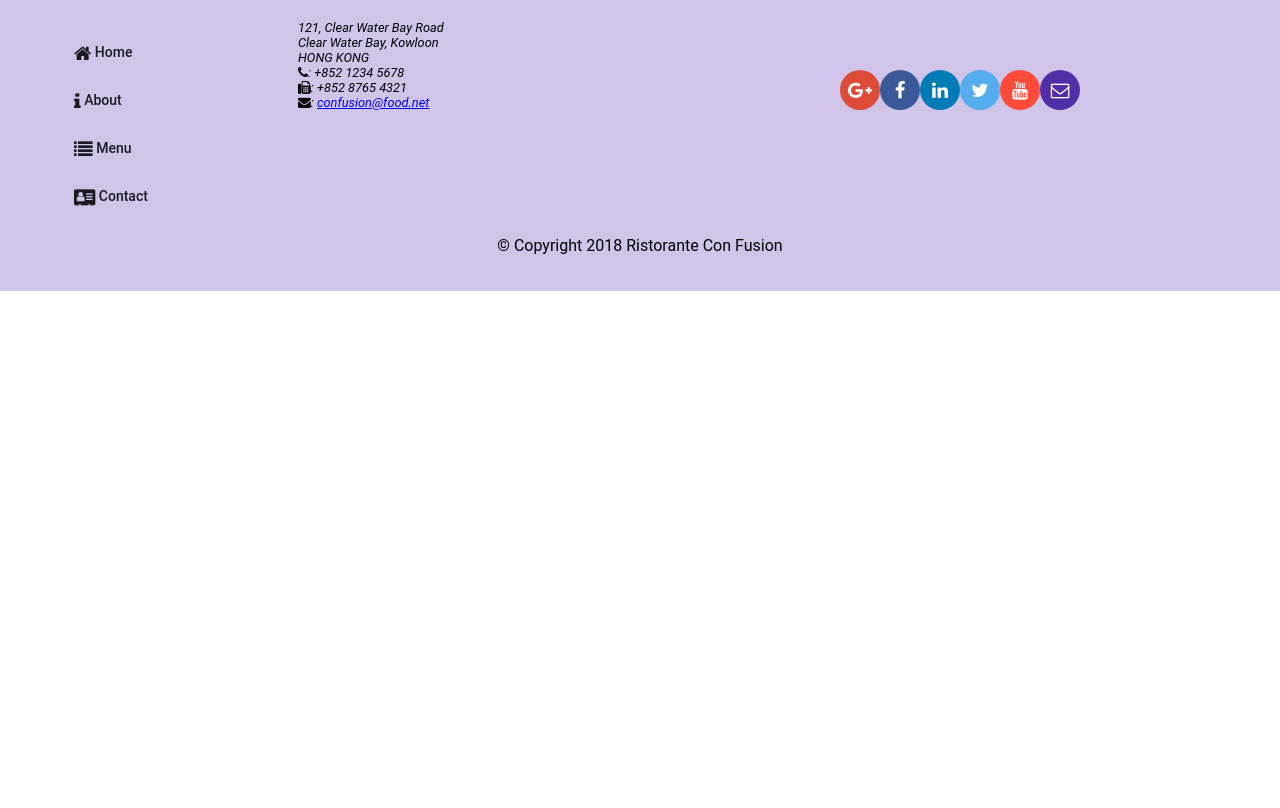
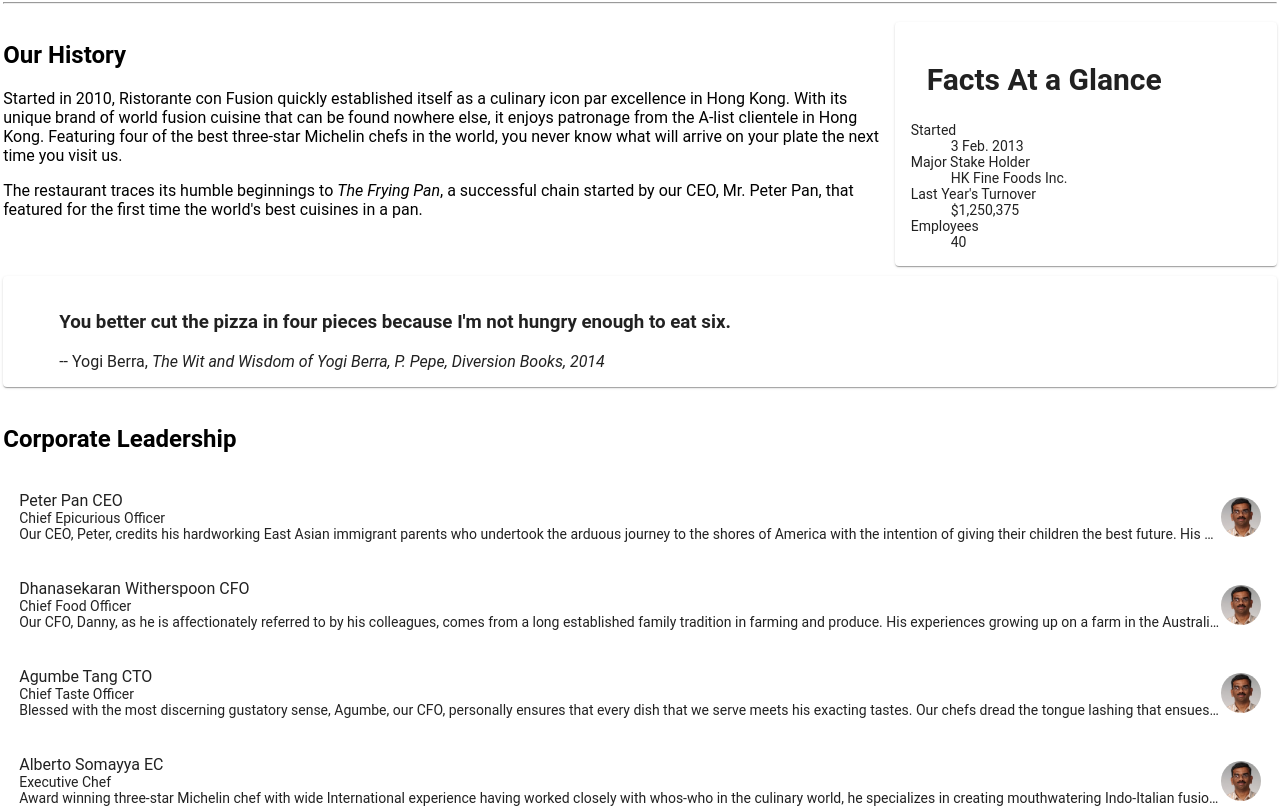
Before and after one commit to robinBisht/ConFusion-Angular, an Angular app: page /aboutus in a window 1280 px wide. Before the commit this address led to /. Shown: the part 400-1208 px from the top of the page. Before the commit the page ends 800 px from the top, so only its background shows below. Built offline with nearby package versions, Linux system fonts and the light colour scheme.

Commit message:
Assignment 2

```diff
--- a/src/app/about/about.component.html
+++ b/src/app/about/about.component.html
@@ -1,3 +1,71 @@
-<p>
-  about works!
-</p>
+<div class="container"
+  fxLayout="column"
+  fxLayoutGap="10px">
+
+  <div fxFlex>
+    <div>
+        <h3>About Us</h3>
+        <hr>
+    </div>
+  </div>
+
+  <div fxFlex>
+    <div fxLayout="column" fxLayout.gt-sm="row">
+      <div fxFlex="70">
+        <h2>Our History</h2>
+        <p>Started in 2010, Ristorante con Fusion quickly established itself as a culinary icon par excellence in Hong Kong. With its unique brand of world fusion cuisine that can be found nowhere else, it enjoys patronage from the A-list clientele in Hong Kong.  Featuring four of the best three-star Michelin chefs in the world, you never know what will arrive on your plate the next time you visit us.</p>
+        <p>The restaurant traces its humble beginnings to <em>The Frying Pan</em>, a successful chain started by our CEO, Mr. Peter Pan, that featured for the first time the world's best cuisines in a pan.</p>
+      </div>
+      <div fxFlex="30">
+        <mat-card>
+          <mat-card-header>
+            <mat-card-title>
+            <h2>Facts At a Glance</h2>
+            </mat-card-title>
+          </mat-card-header>
+          <mat-card-content>
+            <dl>
+              <dt>Started</dt>
+              <dd>3 Feb. 2013</dd>
+              <dt>Major Stake Holder</dt>
+              <dd>HK Fine Foods Inc.</dd>
+              <dt>Last Year's Turnover</dt>
+              <dd>$1,250,375</dd>
+              <dt>Employees</dt>
+              <dd>40</dd>
+            </dl>
+          </mat-card-content>
+        </mat-card>
+      </div>
+    </div>
+  </div>
+
+  <div fxFlex>
+    <mat-card>
+      <blockquote>
+        <h3>You better cut the pizza in four pieces because
+            I'm not hungry enough to eat six.</h3>
+        <footer>-- Yogi Berra,
+          <cite>The Wit and Wisdom of Yogi Berra,
+            P. Pepe, Diversion Books, 2014</cite>
+        </footer>
+      </blockquote>
+    </mat-card>
+  </div>
+
+
+  <div fxFlex>
+
+    <mat-list *ngIf="Leaders">
+        <h2>Corporate Leadership</h2>
+      <mat-list-item *ngFor="let Leader of Leaders">
+
+            <img mat-card-avatar [src]="Leader.image" alt="{{Leader.name}}">
+            <h4 matLine>{{Leader.name}}  {{Leader.abbr}}</h4>
+            <h5 matLine> {{Leader.designation}} </h5>
+            <p matLine> {{Leader.description}} </p>
+
+      </mat-list-item>
+    </mat-list>
+  </div>
+</div>
--- a/src/app/about/about.component.ts
+++ b/src/app/about/about.component.ts
@@ -1,5 +1,9 @@
 import { Component, OnInit } from '@angular/core';
-
+import {leader} from '../shared/leader';
+import {LeaderService} from '../services/leader.service';
+import {Params,ActivatedRoute} from '@angular/router';
+import {Location} from '@angular/common';
+import { from } from 'rxjs';
 @Component({
   selector: 'app-about',
   templateUrl: './about.component.html',
@@ -7,9 +11,14 @@
 })
 export class AboutComponent implements OnInit {
 
-  constructor() { }
+  Leaders:leader[];
+
+  constructor(private leaderService:LeaderService, private route:ActivatedRoute,location:Location) { }
 
   ngOnInit() {
+    this.Leaders = this.leaderService.getLeaders();
+
   }
 
+
 }
--- a/src/app/app-routing/routes.ts
+++ b/src/app/app-routing/routes.ts
@@ -10,6 +10,7 @@
     {path:'home', component:HomeComponent},
     {path:'menu', component:MenuComponent},
     {path:'dishdetail/:id', component:DishDetailComponent },
+    {path: 'aboutus', component:AboutComponent },
     {path:'contactus',component:ContactComponent},
     {path:'',redirectTo:'/home',pathMatch:'full'}
 ];
--- a/src/app/app.module.ts
+++ b/src/app/app.module.ts
@@ -15,6 +15,8 @@
 import { MenuComponent } from './menu/menu.component';
 import { DishDetailComponent } from './dish-detail/dish-detail.component';
 import {DishService} from './services/dish.service';
+import {LeaderService} from './services/leader.service';
+import {PromotionService} from './services/promotion.service';
 import { from } from 'rxjs';
 import { HeaderComponent } from './header/header.component';
 import { FooterComponent } from './footer/footer.component';
@@ -46,7 +48,7 @@
     MatButtonModule,
 
   ],
-  providers: [DishService],
+  providers: [DishService,PromotionService,LeaderService],
   bootstrap: [AppComponent]
 })
 export class AppModule { }
--- a/src/app/header/header.component.html
+++ b/src/app/header/header.component.html
@@ -1,7 +1,7 @@
 <mat-toolbar color="primary">
   <span><img src="/assets/images/logo.png" height=30 width=41></span>
   <a mat-button routerLink="/home" routerLinkActive="active"><span class="fa fa-home fa-lg"></span> Home</a>
-  <a mat-button routerLinkActive="active"><span class="fa fa-info fa-lg"></span> About</a>
+  <a mat-button routerLink="/aboutus" routerLinkActive="active"><span class="fa fa-info fa-lg"></span> About</a>
   <a mat-button routerLink="/menu" routerLinkActive="active"><span class="fa fa-list fa-lg"></span> Menu</a>
   <a mat-button routerLink="/contactus" routerLinkActive="active"><span class="fa fa-address-card fa-lg"></span> Contact</a>
 </mat-toolbar>
--- a/src/app/home/home.component.html
+++ b/src/app/home/home.component.html
@@ -33,4 +33,18 @@
   </mat-card-content>
 </mat-card>
 
+<mat-card *ngIf="Leader" fxFlex>
+    <mat-card-header>
+      <div mat-card-avatar></div>
+      <mat-card-title>
+        <h3>{{Leader.name | uppercase}}</h3>
+      </mat-card-title>
+    </mat-card-header>
+    <img mat-card-image src={{Leader.image}} alt={{Leader.name}}>
+    <mat-card-content>
+      <p>{{Leader.description}}
+      </p>
+    </mat-card-content>
+  </mat-card>
+
 </div>
--- a/src/app/home/home.component.ts
+++ b/src/app/home/home.component.ts
@@ -3,6 +3,9 @@
 import {DishService} from '../services/dish.service';
 import {Promotion} from '../shared/promotion';
 import {PromotionService} from '../services/promotion.service';
+import {leader} from '../shared/leader';
+import {LeaderService} from '../services/leader.service';
+
 
 
 @Component({
@@ -14,11 +17,13 @@
 
   dish: Dish;
   promotion: Promotion;
-  constructor(private dishservice:DishService,private promotionservice:PromotionService) { }
+  Leader:leader;
+  constructor(private dishservice:DishService,private promotionservice:PromotionService,private leaderservice:LeaderService) { }
 
   ngOnInit() {
     this.dish = this.dishservice.getFeaturedDish();
     this.promotion = this.promotionservice.getFeatuedPromotion();
+    this.Leader = this.leaderservice.getFeaturedLeader();
   }
 
 }
--- /dev/null
+++ b/src/app/services/leader.service.ts
@@ -0,0 +1,21 @@
+import { Injectable } from '@angular/core';
+import {leader} from'../shared/leader';
+import {LEADERS} from '../shared/leaders';
+
+@Injectable({
+  providedIn: 'root'
+})
+export class LeaderService {
+
+  constructor() { }
+  getLeaders():leader[]{
+    return LEADERS;
+  }
+  getLeader(id:string):leader{
+    return LEADERS.filter((Leader)=>(Leader.id===id))[0];
+  }
+  getFeaturedLeader():leader{
+    return LEADERS.filter((Leader)=>(Leader.featured))[0];
+  }
+
+}
--- /dev/null
+++ b/src/app/shared/leader.ts
@@ -0,0 +1,9 @@
+export class leader{
+    id:string;
+    name:string;
+    image:string;
+    designation:string;
+    abbr:string;
+    featured:boolean;
+    description:string;
+}
--- /dev/null
+++ b/src/app/shared/leaders.ts
@@ -0,0 +1,44 @@
+import {leader} from './leader';
+export const LEADERS:leader[] =
+    [
+        {
+          id: '0',
+          name: 'Peter Pan',
+          image: '/assets/images/alberto.png',
+          designation: 'Chief Epicurious Officer',
+          abbr: 'CEO',
+          featured: false,
+          // tslint:disable-next-line:max-line-length
+          description: 'Our CEO, Peter, credits his hardworking East Asian immigrant parents who undertook the arduous journey to the shores of America with the intention of giving their children the best future. His mother\'s wizardy in the kitchen whipping up the tastiest dishes with whatever is available inexpensively at the supermarket, was his first inspiration to create the fusion cuisines for which The Frying Pan became well known. He brings his zeal for fusion cuisines to this restaurant, pioneering cross-cultural culinary connections.'
+        },
+        {
+          id: '1',
+          name: 'Dhanasekaran Witherspoon',
+          image: '/assets/images/alberto.png',
+          designation: 'Chief Food Officer',
+          abbr: 'CFO',
+          featured: false,
+          // tslint:disable-next-line:max-line-length
+          description: 'Our CFO, Danny, as he is affectionately referred to by his colleagues, comes from a long established family tradition in farming and produce. His experiences growing up on a farm in the Australian outback gave him great appreciation for varieties of food sources. As he puts it in his own words, Everything that runs, wins, and everything that stays, pays!'
+        },
+        {
+          id: '2',
+          name: 'Agumbe Tang',
+          image: '/assets/images/alberto.png',
+          designation: 'Chief Taste Officer',
+          abbr: 'CTO',
+          featured: false,
+          // tslint:disable-next-line:max-line-length
+          description: 'Blessed with the most discerning gustatory sense, Agumbe, our CFO, personally ensures that every dish that we serve meets his exacting tastes. Our chefs dread the tongue lashing that ensues if their dish does not meet his exacting standards. He lives by his motto, You click only if you survive my lick.'
+        },
+        {
+          id: '3',
+          name: 'Alberto Somayya',
+          image: '/assets/images/alberto.png',
+          designation: 'Executive Chef',
+          abbr: 'EC',
+          featured: true,
+          // tslint:disable-next-line:max-line-length
+          description: 'Award winning three-star Michelin chef with wide International experience having worked closely with whos-who in the culinary world, he specializes in creating mouthwatering Indo-Italian fusion experiences. He says, Put together the cuisines from the two craziest cultures, and you get a winning hit! Amma Mia!'
+        }
+      ];
```
Also changed, not shown: src/app/services/dish.service.ts (line endings or trailing spaces), 1 other file (tests, documents, lock files or other folders).
